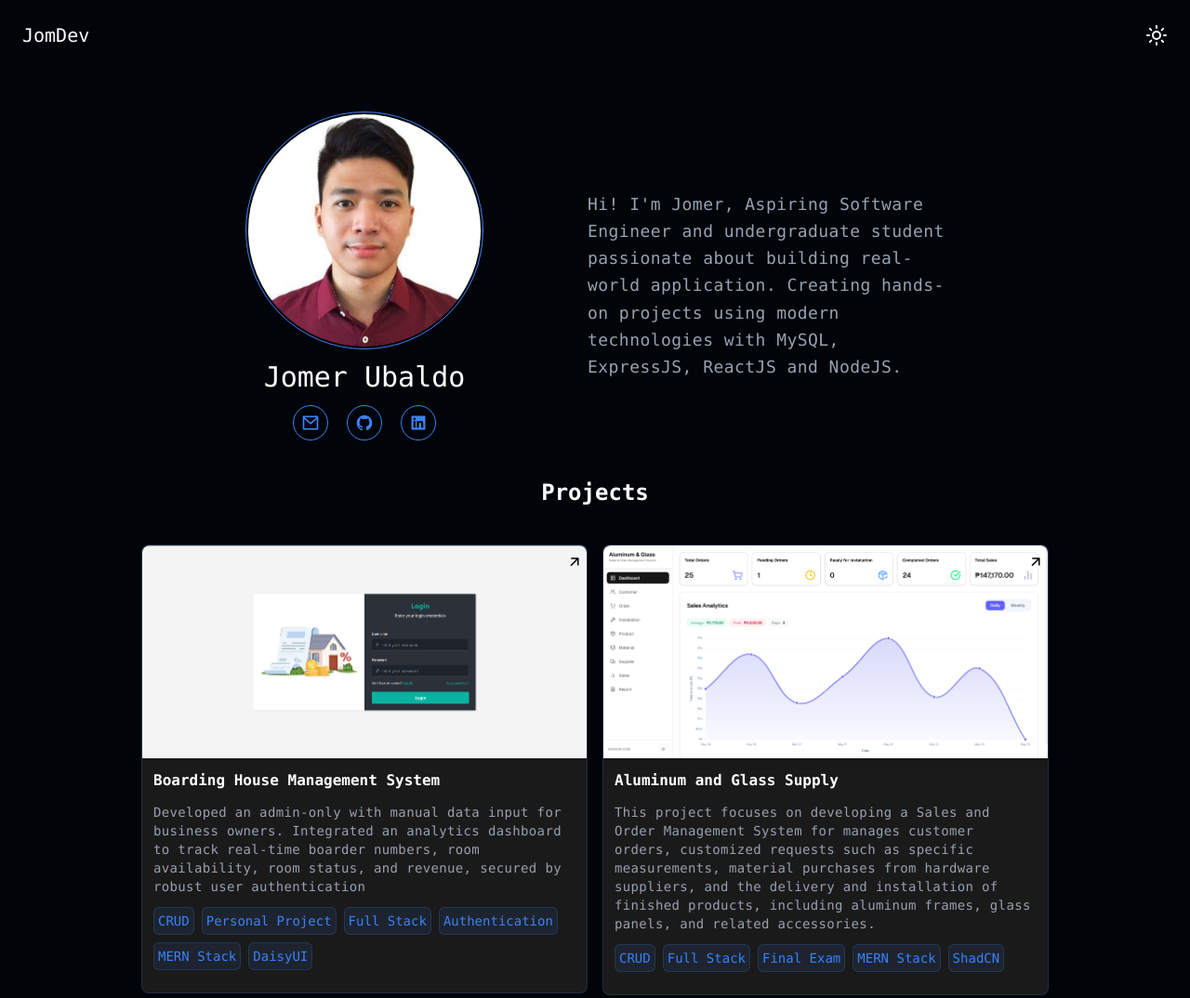
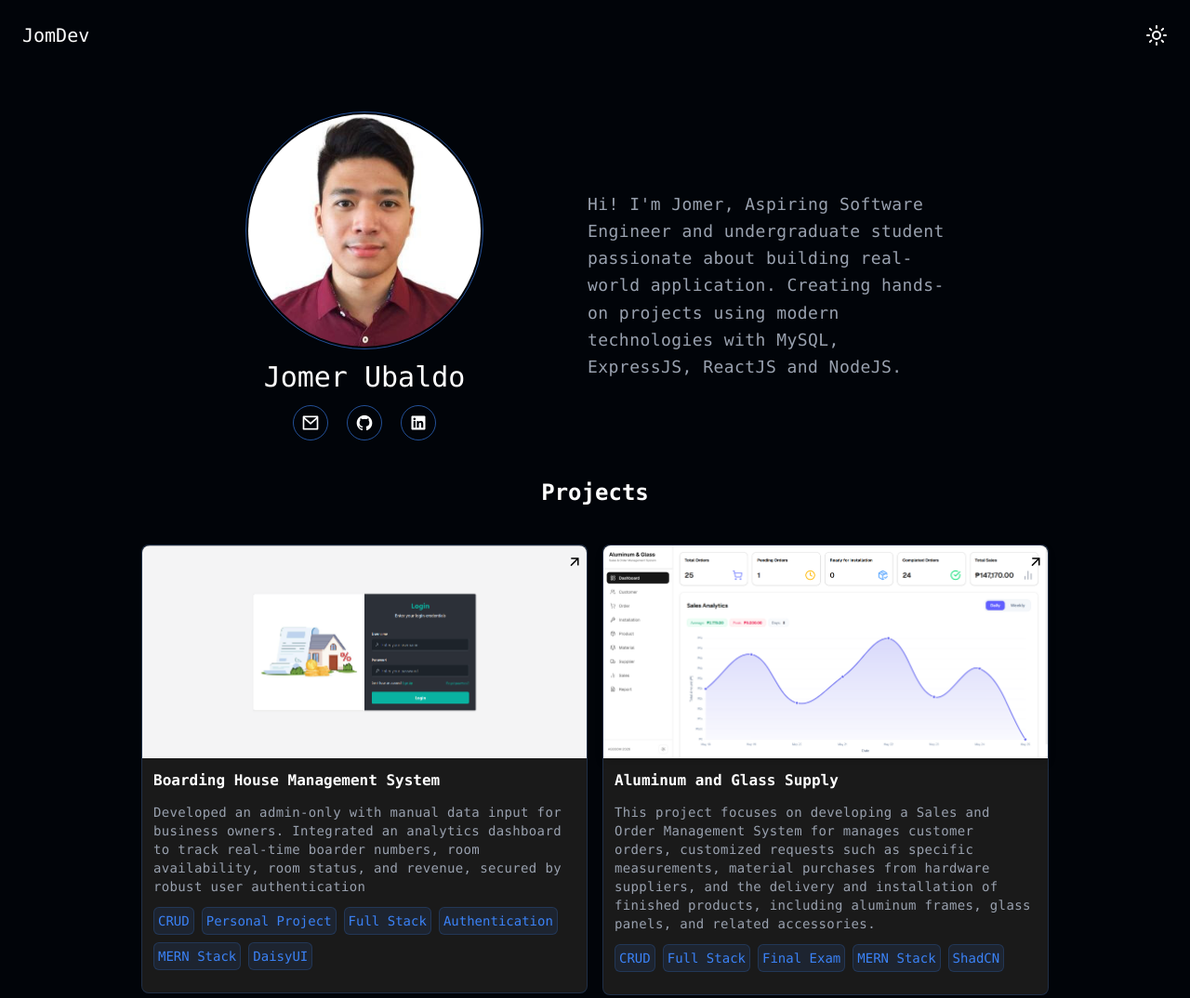
Before and after one commit to Jomerubaldo/Portfolio, a plain HTML site: page index.html in a window 1280 px wide. Shown: the top 1074 px of the page at 93% size. Drawn offline with nearby package versions, Linux system fonts and the light colour scheme.

Commit message:
fix: border color

```diff
--- a/index.html
+++ b/index.html
@@ -41,16 +41,16 @@
     <div class="md:flex md:items-center md:justify-center gap-28 md:w-full">
       <section class="flex flex-col items-center gap-3">
         <img
-          class="rounded-full object-cover px-0.5 py-0.5 w-44 h-44 md:w-56 md:h-56 lg:w-64 lg:h-64 border border-[#3b82f6]"
+          class="rounded-full object-cover px-0.5 py-0.5 w-44 h-44 md:w-56 md:h-56 lg:w-64 lg:h-64 border border-[#3b82f6]/60"
           src="images/professional-profile.png" alt="Profile" />
         <h1 class="text-[#FFF] text-2xl md:text-3xl text-center select-none">Jomer Ubaldo</h1>
-        <ul class="flex gap-5 text-[#3b82f6] text-xl md:text-xl">
+        <ul class="flex gap-5 text-[#3b82f6]/60 text-xl md:text-xl">
           <li class="border py-1 px-2 rounded-full"><a href="mailto:jomerubaldo@gmail.com"><i
-                class="ri-mail-line"></i></a></li>
+                class="ri-mail-line text-white"></i></a></li>
           <li class="border py-1 px-2 rounded-full"><a href="https://github.com/Jomerubaldo" target="_blank"><i
-                class="ri-github-fill"></i></a></li>
+                class="ri-github-fill text-white"></i></a></li>
           <li class="border py-1 px-2 rounded-full"><a href="https://www.linkedin.com/in/jomer-ubaldo-746626340/"
-              target="_blank"><i class="ri-linkedin-box-fill"></i></a></li>
+              target="_blank"><i class="ri-linkedin-box-fill text-white"></i></a></li>
         </ul>
       </section>
 
```
